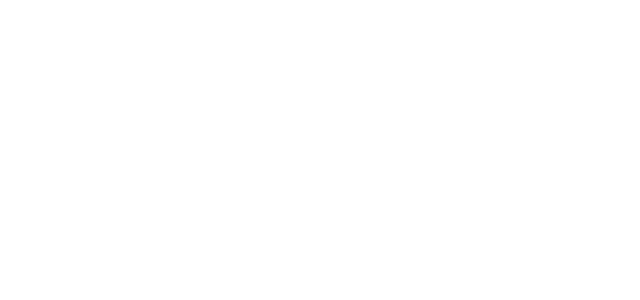
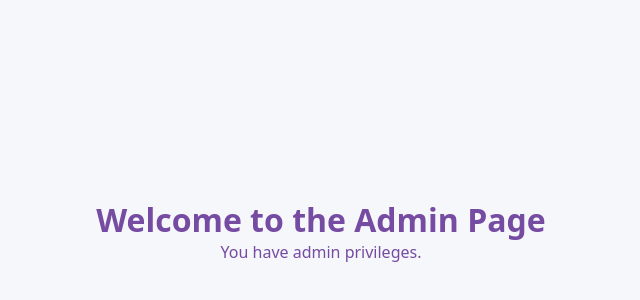
Before and after one commit to unbekannt01/frontend, a React (Vite) app: page /admin in a window 1280 px wide. Before the commit this address had no page. Shown: the part 170-470 px from the top of the page, without its empty margins (319-959 px from the left). Built offline with nearby package versions, Linux system fonts and the light colour scheme.

Commit message:
add admin page

```diff
--- a/src/App.tsx
+++ b/src/App.tsx
@@ -5,7 +5,7 @@
 import VerifyOtp from "./components/VerifyOtp";
 import Login from "./components/Login";
 import Dashboard from "./components/Dashboard";
-// import Dashboard from "./components/Dashboard";
+import AdminPage from "./components/AdminPage";
 
 // Helper function to check auth status
 const isAuthenticated = () => {
@@ -22,6 +22,7 @@
         <Route path="/register" element={!isAuthenticated() ? <Register /> : <Navigate to="/dashboard" />} />
         <Route path="/verify-otp" element={<VerifyOtp />} />
         <Route path="/dashboard" element={<Dashboard/>}/>
+        <Route path="/admin" element={<AdminPage />} />
       </Routes>
     </div>
   );
--- /dev/null
+++ b/src/components/AdminPage.tsx
@@ -0,0 +1,22 @@
+import styled from "styled-components";
+
+const AdminPage = () => {
+  return (
+    <AdminContainer>
+      <h1>Welcome to the Admin Page</h1>
+      <p>You have admin privileges.</p>
+    </AdminContainer>
+  );
+};
+
+const AdminContainer = styled.div`
+  min-height: 100vh;
+  display: flex;
+  flex-direction: column;
+  align-items: center;
+  justify-content: center;
+  background: #f5f7fa;
+  color: #764ba2;
+`;
+
+export default AdminPage;
--- a/src/components/Dashboard.tsx
+++ b/src/components/Dashboard.tsx
@@ -1,8 +1,17 @@
 import { useNavigate } from "react-router-dom";
 import styled from "styled-components";
+import { useEffect } from "react";
 
 const Dashboard = () => {
   const navigate = useNavigate();
+
+  useEffect(() => {
+    // Check if user role is ADMIN (replace with your actual logic)
+    const role = localStorage.getItem("role");
+    if (role === "ADMIN") {
+      navigate("/admin");
+    }
+  }, [navigate]);
 
   const handleLogout = async () => {
     try {
--- a/src/components/Login.tsx
+++ b/src/components/Login.tsx
@@ -32,9 +32,16 @@
       const data = await response.json();
 
       if (response.ok) {
-        // Store refresh token only, access token is in cookie
+        // Store refresh token and role
         localStorage.setItem('refresh_token', data.refresh_token);
-        setTimeout(() => navigate('/dashboard'), 2000);
+        if (data.role) {
+          localStorage.setItem('role', data.role);
+        }
+        if (data.role === "ADMIN") {
+          setTimeout(() => navigate('/admin'), 2000);
+        } else {
+          setTimeout(() => navigate('/dashboard'), 2000);
+        }
         // window.location.href = '/dashboard'; // Force reload to ensure cookie is set
       } else {
         setMessage(data.message || "Login failed");
```
